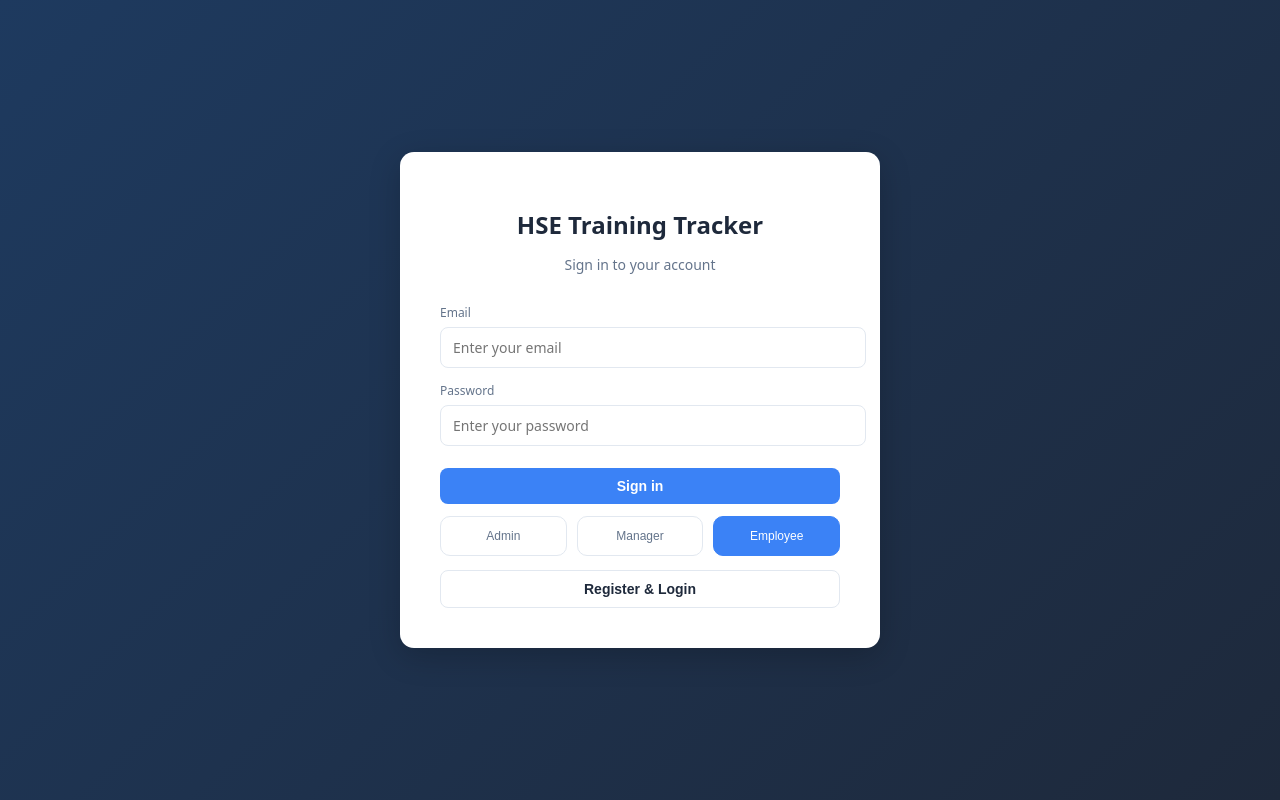
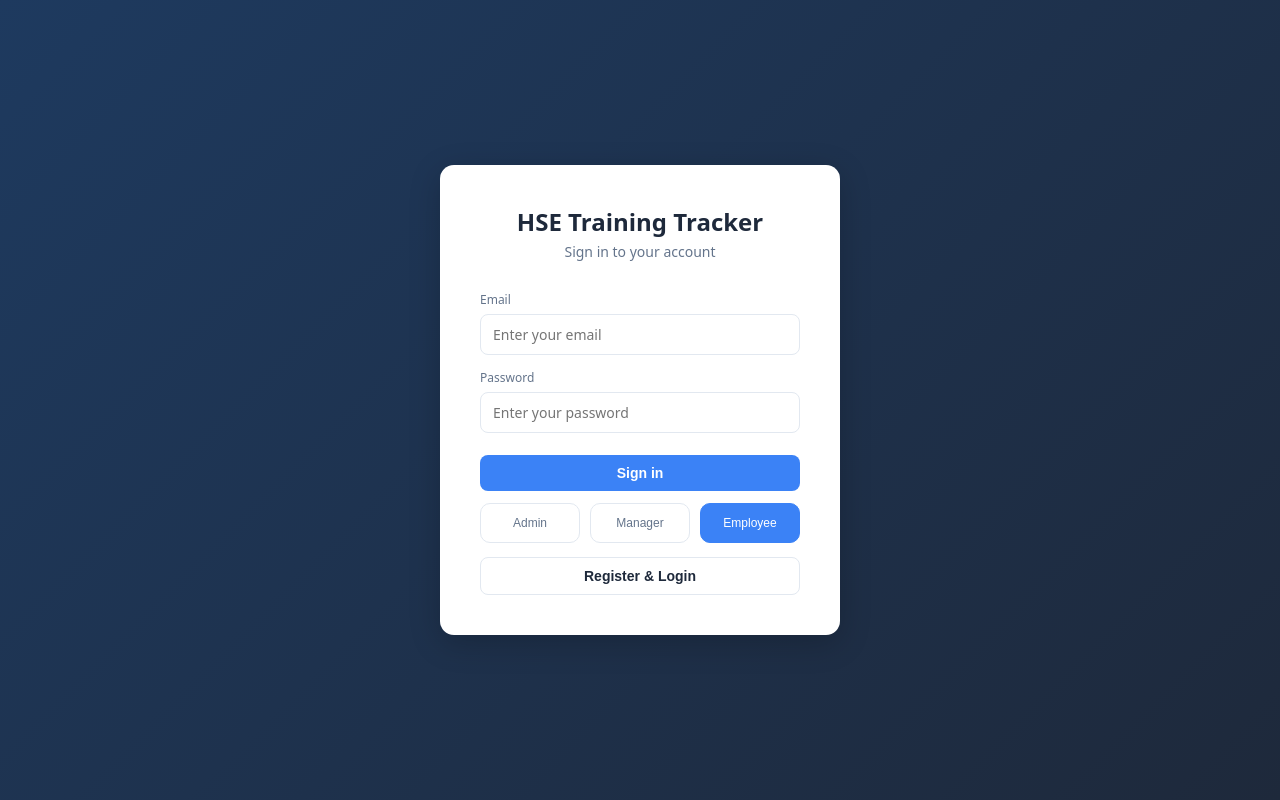
Before and after one commit to anin27/hse-event-training-tracker, a React (Create React App) app in the folder client/: page / in a window 1280 px wide. Built offline with nearby package versions, Linux system fonts and the light colour scheme.

Commit message:
Style: add global CSS reset and font

```diff
--- a/client/src/App.css
+++ b/client/src/App.css
@@ -1,23 +1,9 @@
-.app {
-  text-align: center;
-  padding: 50px;
+* {
+  margin: 0;
+  padding: 0;
+  box-sizing: border-box;
 }
 
-.app h1 {
-  font-size: 32px;
-  margin-bottom: 20px;
+body {
+  font-family: system-ui, -apple-system, sans-serif;
 }
-
-.app button {
-  padding: 10px 20px;
-  background-color: #dc3545;
-  color: white;
-  border: none;
-  border-radius: 4px;
-  cursor: pointer;
-  font-size: 16px;
-}
-
-.app button:hover {
-  background-color: #c82333;
-}
```
